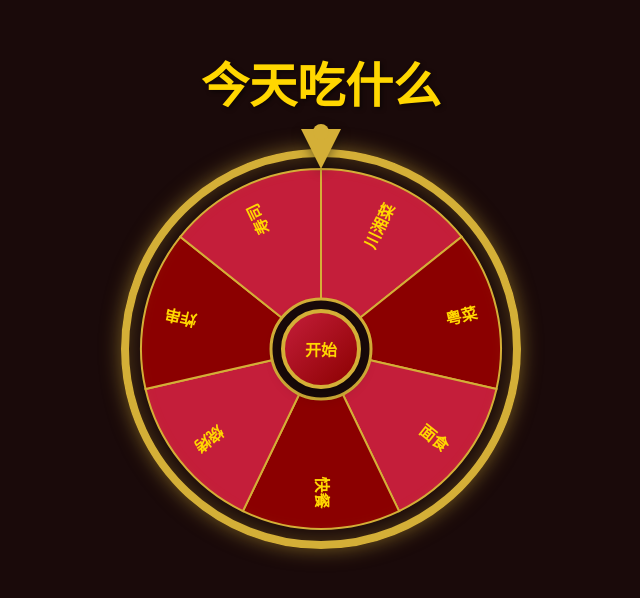
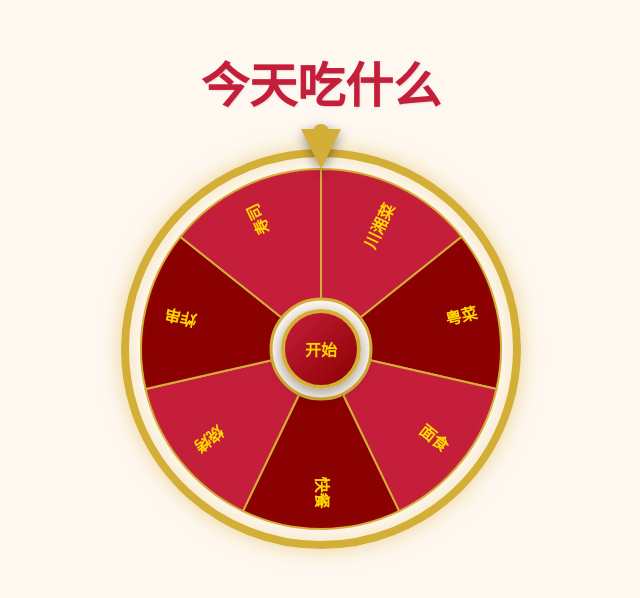
Before and after one commit to alexgg1122/zhuanpanTest260607, a plain HTML site: page index.html in a window 1280 px wide. Shown: the part 102-700 px from the top of the page, without its empty margins (319-959 px from the left). Drawn offline with Linux system fonts and the light colour scheme; a web font is replaced by a local one.

Commit message:
style: 背景调整为浅色

```diff
--- a/index.html
+++ b/index.html
@@ -16,7 +16,7 @@
 
     body {
       min-height: 100vh;
-      background: #1A0A0A;
+      background: #FFF8F0;
       display: flex;
       flex-direction: column;
       align-items: center;
@@ -28,8 +28,8 @@
     .title {
       font-family: 'Ma Shan Zheng', serif;
       font-size: 3rem;
-      color: #FFD700;
-      text-shadow: 2px 2px 4px rgba(0,0,0,0.5);
+      color: #C41E3A;
+      text-shadow: 1px 1px 2px rgba(0,0,0,0.1);
       margin-bottom: 2rem;
     }
 
@@ -200,7 +200,7 @@
       // 绘制中心装饰圆
       ctx.beginPath();
       ctx.arc(centerX, centerY, 50, 0, 2 * Math.PI);
-      ctx.fillStyle = '#1A0A0A';
+      ctx.fillStyle = '#FFF8F0';
       ctx.fill();
       ctx.strokeStyle = '#D4AF37';
       ctx.lineWidth = 3;
```
